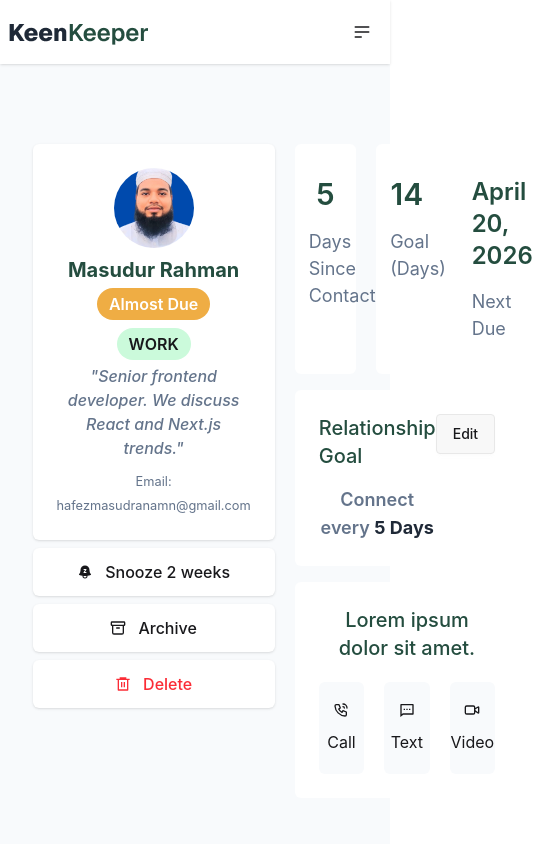
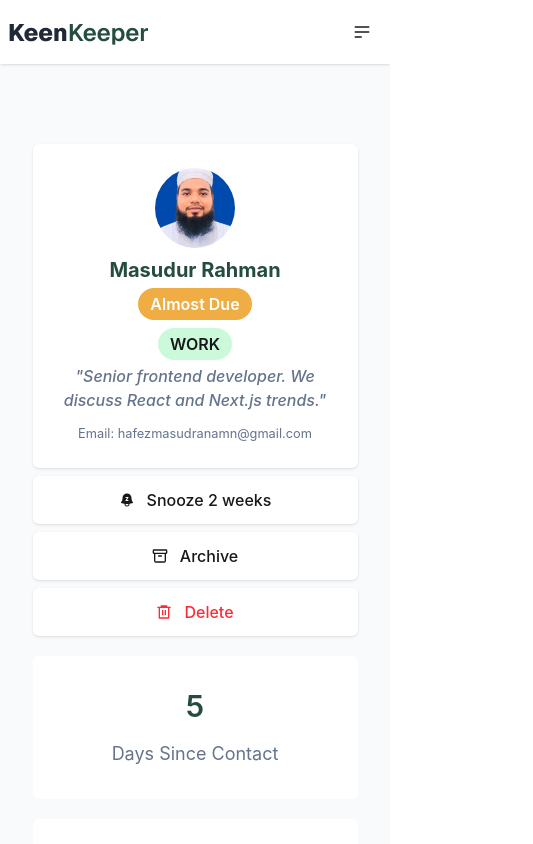
Before and after one commit to MRrana26/assignment-7, a React (Vite) app: page /friend/1 in a window 390 px wide. Shown: the top 844 px of the page, 533 px wide, since content can reach past the window. Built offline with nearby package versions, Linux system fonts and the light colour scheme.

Commit message:
friend details all device responsive

```diff
--- a/src/pages/friendDetails/FriendDetail.jsx
+++ b/src/pages/friendDetails/FriendDetail.jsx
@@ -31,7 +31,7 @@ const FriendDetail = () => {
                 expectFriend && (
                     <div className='w-10/12 mx-auto my-20'>
 
-                        <div className='flex gap-5 rounded-md'>
+                        <div className='flex flex-col lg:flex-row gap-5 rounded-md'>
 
                             <div className='flex-1'>
                                 <div className='bg-white shadow-sm rounded-md p-6 space-y-2 text-center'>
@@ -74,7 +74,7 @@ const FriendDetail = () => {
 
 
                             <div className='text-center space-y-1 flex-2 rounded-md'>
-                                <div className='grid grid-cols-3 gap-5'>
+                                <div className='grid lg:grid-cols-3 gap-5'>
                                     <div className='py-8 px-3.5 bg-white rounded-md space-y-4'>
                                         <h1 className='text-[#244D3F] font-semibold text-3xl'>{expectFriend.days_since_contact}</h1>
                                         <p className='text-[18px] text-[#64748B]'>Days Since Contact</p>
@@ -109,8 +109,8 @@ const FriendDetail = () => {
                                 </div>
 
                                 <div className='bg-white p-6 mt-4 rounded-md'>
-                                    <h1 className='text-xl font-medium text-[#244D3F]'>Lorem ipsum dolor sit amet.</h1>
-                                    <div className='grid grid-cols-3 gap-5 mt-5'>
+                                    <h1 className='text-xl font-medium text-[#244D3F]'>Quick Check-In</h1>
+                                    <div className='grid lg:grid-cols-3 gap-5 mt-5'>
                                         <div className='p-5 bg-[#F8FAFC] rounded-md cursor-pointer flex flex-col items-center justify-center text-center space-y-3 transition-all active:scale-95'>
                                             <TbPhoneCall />
                                             <h1>Call</h1>
```
